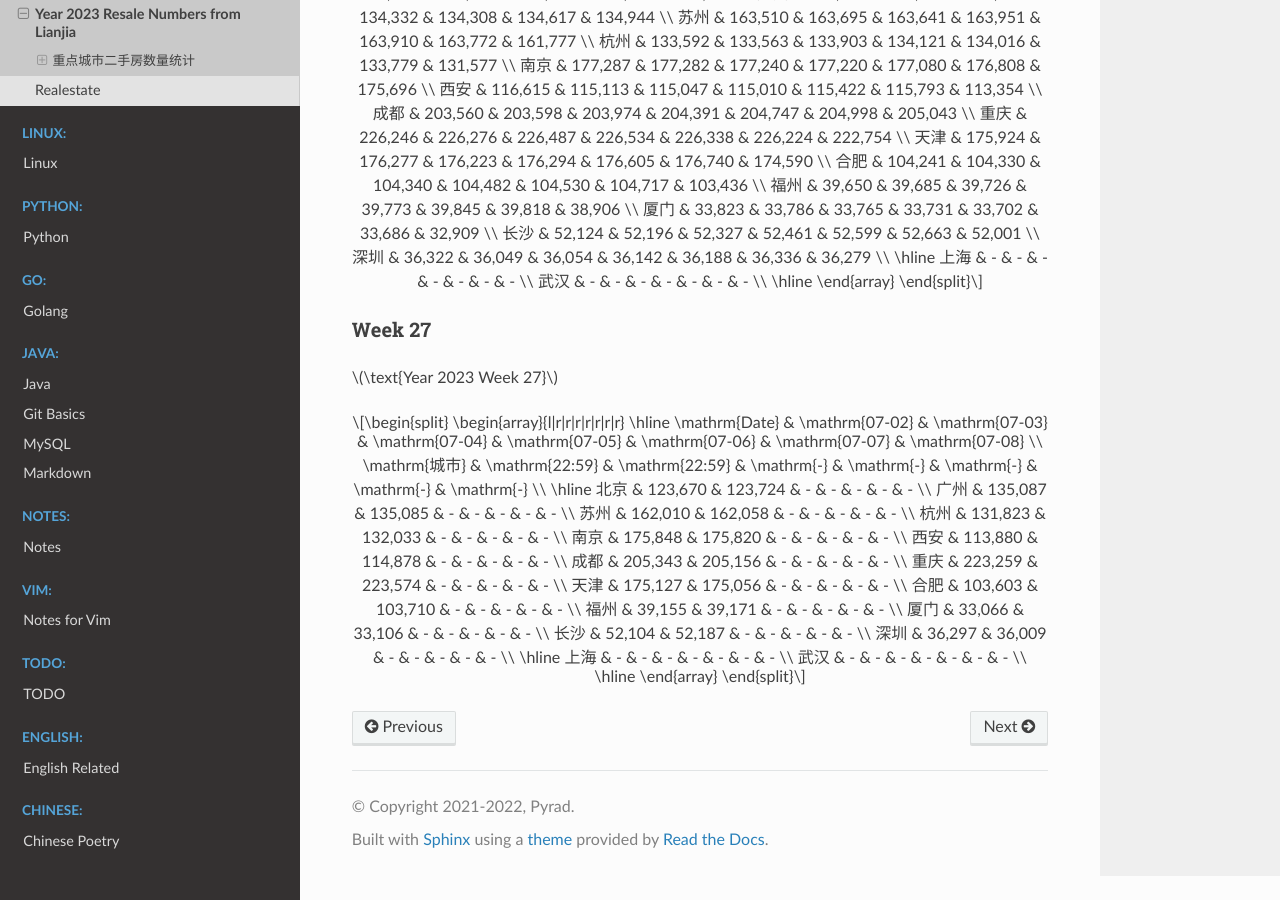
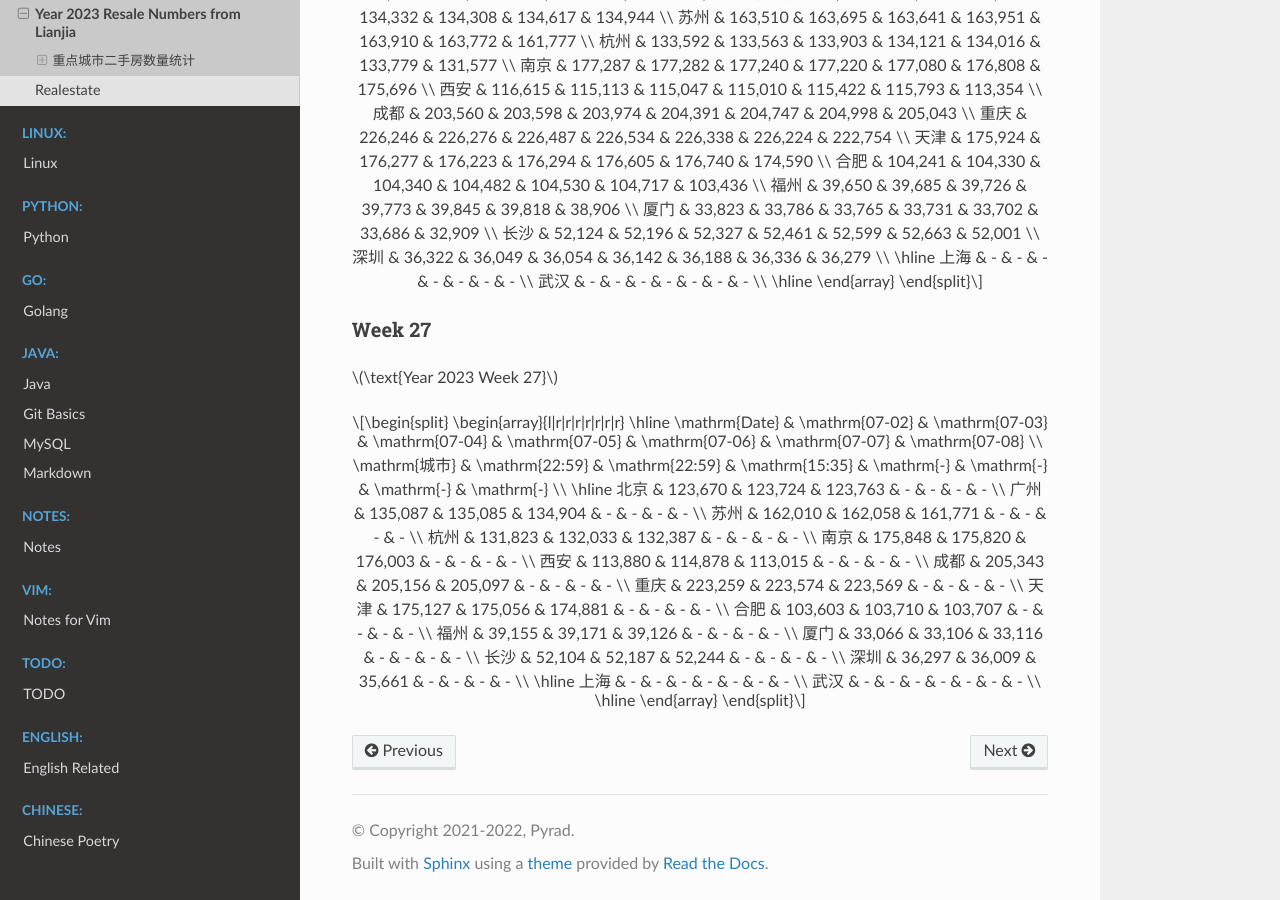
Before and after one commit to Pyrad/pyradnotes, a Sphinx documentation site: the page built from source/RealEstate/resalenumbers2023.md, in a window 1280 px wide and 900 px high, scrolled down 8286 px. Built offline with Sphinx 7.4.7 and the Read the Docs theme 2.0.0, drawn with Linux system fonts in a browser that asks for light colours; a script that is not in the unit is left out.

Commit message:
Realestate Update resale numbers 2023-07-04 15:37

```diff
--- a/source/RealEstate/resalenumbers2023.md
+++ b/source/RealEstate/resalenumbers2023.md
@@ -578,22 +578,22 @@ $$
 \begin{array}{l|r|r|r|r|r|r|r}
 \hline
 \mathrm{Date} & \mathrm{07-02} & \mathrm{07-03} & \mathrm{07-04} & \mathrm{07-05} & \mathrm{07-06} & \mathrm{07-07} & \mathrm{07-08} \\
-\mathrm{城市} & \mathrm{22:59} & \mathrm{22:59} & \mathrm{-} & \mathrm{-} & \mathrm{-} & \mathrm{-} & \mathrm{-} \\
+\mathrm{城市} & \mathrm{22:59} & \mathrm{22:59} & \mathrm{15:35} & \mathrm{-} & \mathrm{-} & \mathrm{-} & \mathrm{-} \\
 \hline
-北京 & 123,670 & 123,724 & - & - & - & - & - \\
-广州 & 135,087 & 135,085 & - & - & - & - & - \\
-苏州 & 162,010 & 162,058 & - & - & - & - & - \\
-杭州 & 131,823 & 132,033 & - & - & - & - & - \\
-南京 & 175,848 & 175,820 & - & - & - & - & - \\
-西安 & 113,880 & 114,878 & - & - & - & - & - \\
-成都 & 205,343 & 205,156 & - & - & - & - & - \\
-重庆 & 223,259 & 223,574 & - & - & - & - & - \\
-天津 & 175,127 & 175,056 & - & - & - & - & - \\
-合肥 & 103,603 & 103,710 & - & - & - & - & - \\
-福州 & 39,155 & 39,171 & - & - & - & - & - \\
-厦门 & 33,066 & 33,106 & - & - & - & - & - \\
-长沙 & 52,104 & 52,187 & - & - & - & - & - \\
-深圳 & 36,297 & 36,009 & - & - & - & - & - \\
+北京 & 123,670 & 123,724 & 123,763 & - & - & - & - \\
+广州 & 135,087 & 135,085 & 134,904 & - & - & - & - \\
+苏州 & 162,010 & 162,058 & 161,771 & - & - & - & - \\
+杭州 & 131,823 & 132,033 & 132,387 & - & - & - & - \\
+南京 & 175,848 & 175,820 & 176,003 & - & - & - & - \\
+西安 & 113,880 & 114,878 & 113,015 & - & - & - & - \\
+成都 & 205,343 & 205,156 & 205,097 & - & - & - & - \\
+重庆 & 223,259 & 223,574 & 223,569 & - & - & - & - \\
+天津 & 175,127 & 175,056 & 174,881 & - & - & - & - \\
+合肥 & 103,603 & 103,710 & 103,707 & - & - & - & - \\
+福州 & 39,155 & 39,171 & 39,126 & - & - & - & - \\
+厦门 & 33,066 & 33,106 & 33,116 & - & - & - & - \\
+长沙 & 52,104 & 52,187 & 52,244 & - & - & - & - \\
+深圳 & 36,297 & 36,009 & 35,661 & - & - & - & - \\
 \hline
 上海 & - & - & - & - & - & - & - \\
 武汉 & - & - & - & - & - & - & - \\
```
Also changed, not shown: 1 other file.
